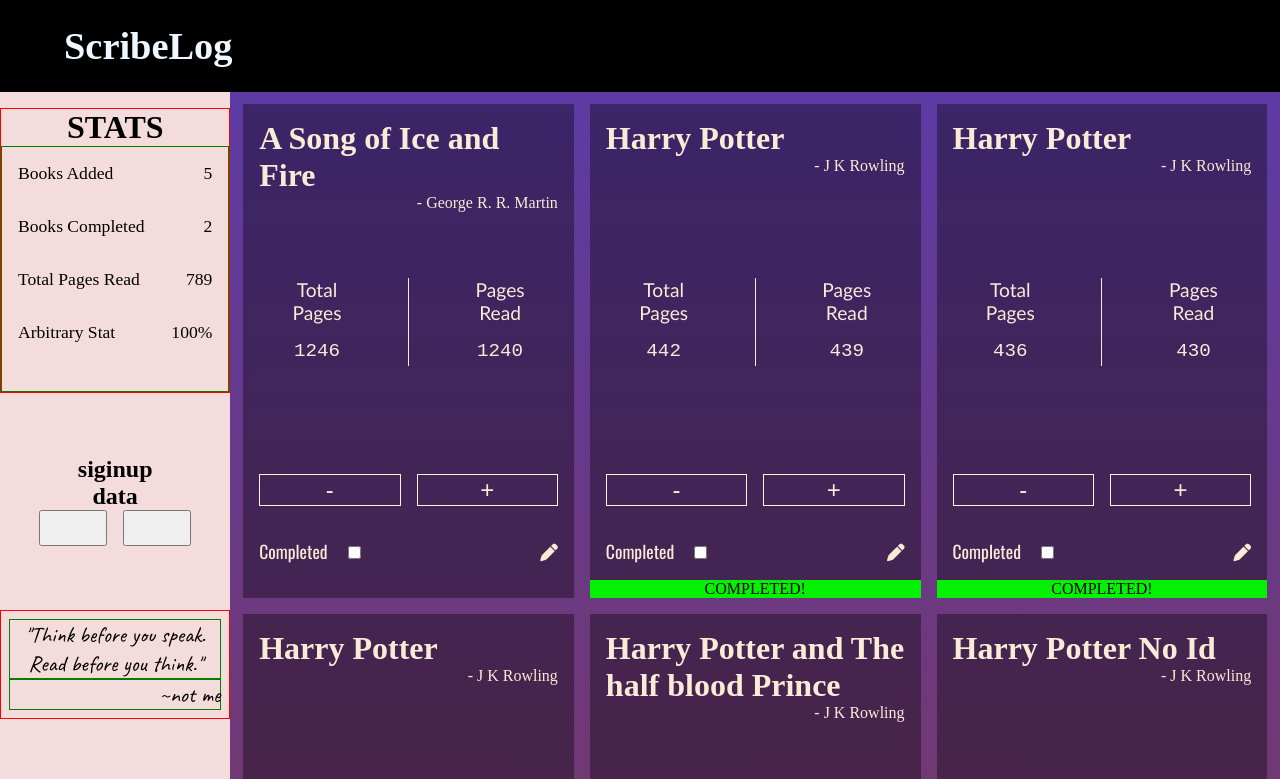
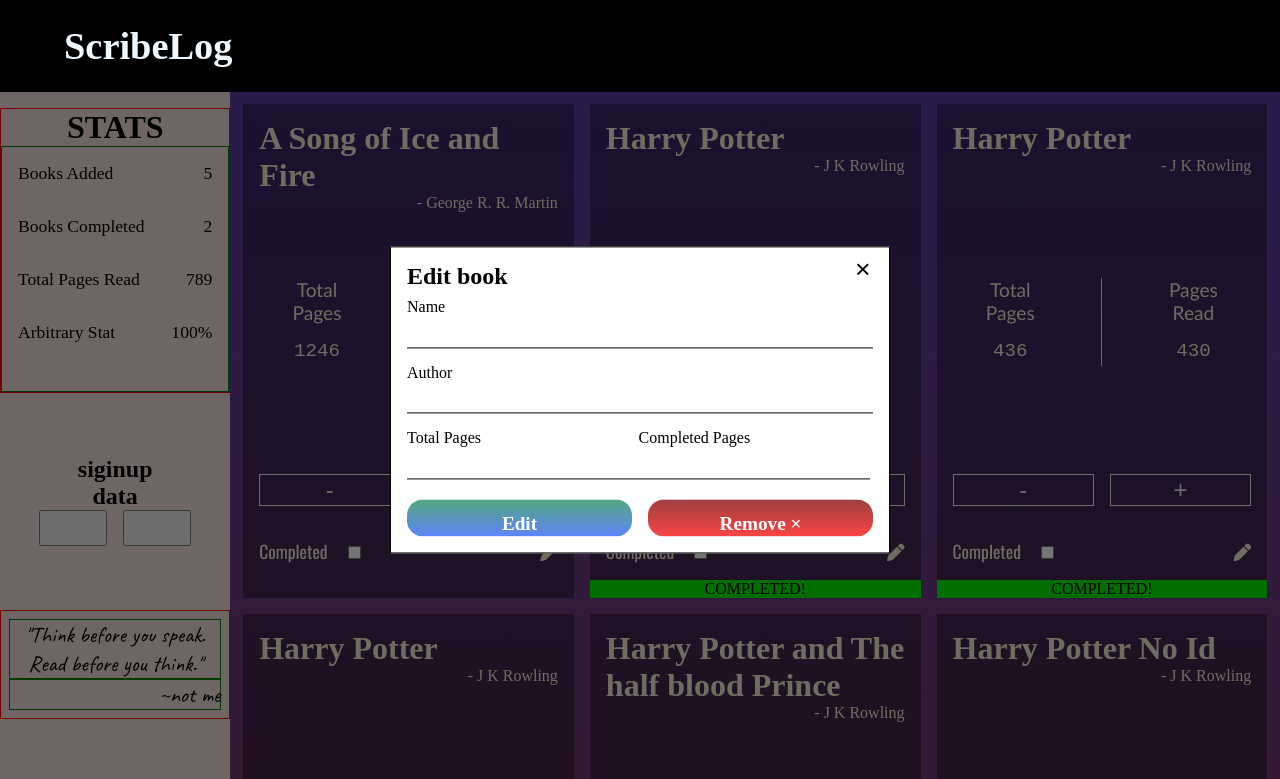
Before and after one commit to mmj-0/library, a plain HTML site: page index.html in a window 1280 px wide. Both pictures are taken after a click on the icon 549 px from the left and 553 px from the top of the page. Shown: the top 779 px of the page. Drawn offline with nearby package versions, Linux system fonts and the light colour scheme; a web font is replaced by a local one.

Commit message:
fixed -1 issue

```diff
--- a/index.html
+++ b/index.html
@@ -315,6 +315,40 @@
             </form>
         </div>
     </div>
+
+    <div class="popup-edit-form">
+        <div class="form-header">
+            <h2 class="form-title">Edit book</h2>
+            <button data-close-button class="close-btn">&times;</button>
+        </div>
+        <div class="form-body" style="display: flex; flex-direction: column;">
+            <form id="addForm">
+                <label for="bname">Name</label>
+                <input type="text" id="bname" required>
+
+
+                <label for="author">Author</label>
+                <input type="text" id="author" required>
+
+                <div class="pages">
+                    <div>
+                        <label for="tpages">Total Pages</label>
+                        <input type="number" id="tpages" required>
+                    </div>
+
+                    <div>
+                        <label for="cpages">Completed Pages</label>
+                        <input type="number" id="cpages" required>
+                    </div>
+                </div>
+                <p class="error"></p>
+                <div class="btn-holder">
+                    <button id="editform-sub" type="submit">Edit</button>
+                    <button id="remove">Remove &times;</button>
+                </div>
+            </form>
+        </div>
+    </div>
     <div class="overlay"></div>
 </body>
 </html>
--- a/scripts/script.js
+++ b/scripts/script.js
@@ -67,10 +67,10 @@
 }
 
 function clearForm(form){
-    bname.value = '';
-    author.value = '';
-    tpages.value = '';
-    cpages.value = '';
+    form.bname.value = '';
+    form.author.value = '';
+    form.tpages.value = '';
+    form.cpages.value = '';
 }
 
 
@@ -295,6 +295,43 @@
     }
 })
 
+
+//EDIT BUTTON FORM
+const editFormBtn = document.querySelectorAll('.edit > i');
+
+function editForm(){
+    editFormBtn.forEach(button => {
+        button.addEventListener('click', () => {
+            const form = document.querySelector('.popup-edit-form');
+            openEditForm(form);
+        })
+    })
+
+    closeformBtn.forEach(button => {
+        button.addEventListener('click', () => {
+            const form = button.closest('.popup-edit-form')
+            closeEditForm(form);
+        })
+    })
+
+
+    function openEditForm(form){
+        if(form == null) return;
+        form.classList.add('active');
+        overlay.classList.add('active');
+    }
+
+
+    function closeEditForm(form){
+        if(form == null) return;
+        form.classList.remove('active');
+        overlay.classList.remove('active');
+    }
+}
+
+
+
+
 const bookHolder = document.querySelector('.books');
 function dynamic(){
 let bookSel = bookHolder.querySelectorAll('.book');
@@ -316,7 +353,7 @@
         addbtn.addEventListener('click', () => {
             console.log(cp.innerText);
             if(cp.innerText <= tp.innerText-1)
-                ++cp.innerText;
+                cp.innerText++;
 
             bannercheck();
         })
@@ -326,7 +363,7 @@
         subbtn.addEventListener('click', () => {
             console.log(cp.innerText);
             if(cp.innerText > 0)
-                cp.innerText--;
+                --cp.innerText;
             bannercheck();
         })
     }
@@ -363,11 +400,46 @@
     })
 
     editBox.addEventListener('click', () => {
-        console.log('edit button clicked')
+        console.log('edit button clicked');
+
     })
+
 
 })
 }
 
 
 dynamic();
+editForm();
+
+//BOOK EDITING FORM
+// const editFormBtn = document.querySelectorAll('.edit > i');
+
+// function editForm(){
+//     editFormBtn.forEach(button => {
+//         button.addEventListener('click', () => {
+//             const form = document.querySelector('.popup-edit-form');
+//             openEditForm(form);
+//         })
+//     })
+
+//     closeformBtn.forEach(button => {
+//         button.addEventListener('click', () => {
+//             const form = button.closest('.popup-edit-form')
+//             closeEditForm(form);
+//         })
+//     })
+// }
+
+// function openEditForm(form){
+//     if(form == null) return;
+//     form.classList.add('active');
+//     overlay.classList.add('active');
+// }
+
+
+// function closeEditForm(form){
+//     if(form == null) return;
+//     form.classList.remove('active');
+//     overlay.classList.remove('active');
+// }
--- a/static/styles.css
+++ b/static/styles.css
@@ -290,7 +290,7 @@
 
 
 /*Form*/
-.popup-form{
+.popup-form, .popup-edit-form{
     position: fixed;
     top: 50%;
     left: 50%;
@@ -304,7 +304,48 @@
     padding: 0rem 1rem 1rem 1rem;
 }
 
-.popup-form.active{
+#editform-sub{
+    border: none;
+    border-radius: 1rem;
+    font-size: 1.2rem;
+    background-image: linear-gradient(to bottom, rgba(0, 128, 68, 0.651), rgba(0, 68, 255, 0.616));
+    font-family: borel;
+    padding-top: 0.9rem;
+    color: white;
+    font-weight: bold;
+    flex: 1;
+}
+
+#editform-sub:hover{
+    cursor: pointer;
+    background-image: linear-gradient(to bottom, rgba(0, 128, 68, 0.822), rgba(0, 68, 255, 0.822));
+
+}
+
+#remove{
+    border: none;
+    border-radius: 1rem;
+    font-size: 1.2rem;
+    background-image: linear-gradient(to bottom, rgba(128, 0, 0, 0.733), rgba(255, 0, 0, 0.719));
+    font-family: borel;
+    padding-top: 0.9rem;
+    color: white;
+    font-weight: bold;
+    flex: 1;
+}
+
+#remove:hover{
+    cursor: pointer;
+    background-image: linear-gradient(to bottom, rgba(128, 0, 0, 0.89), rgba(255, 0, 0, 0.822));
+
+}
+
+.btn-holder{
+    display: flex;
+    gap: 1rem;
+}
+
+.popup-form.active, .popup-edit-form.active{
     transform: translate(-50%,-50%) scale(1);
 }
 
```
